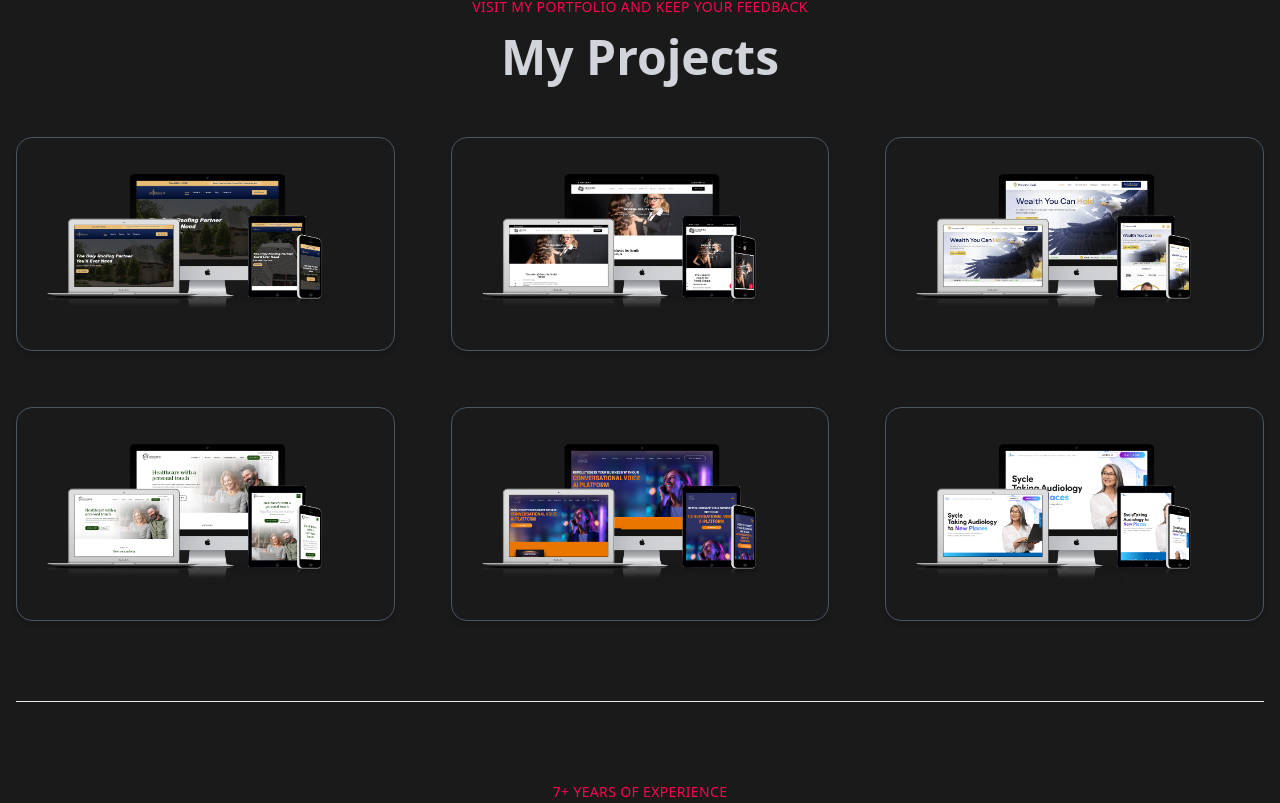
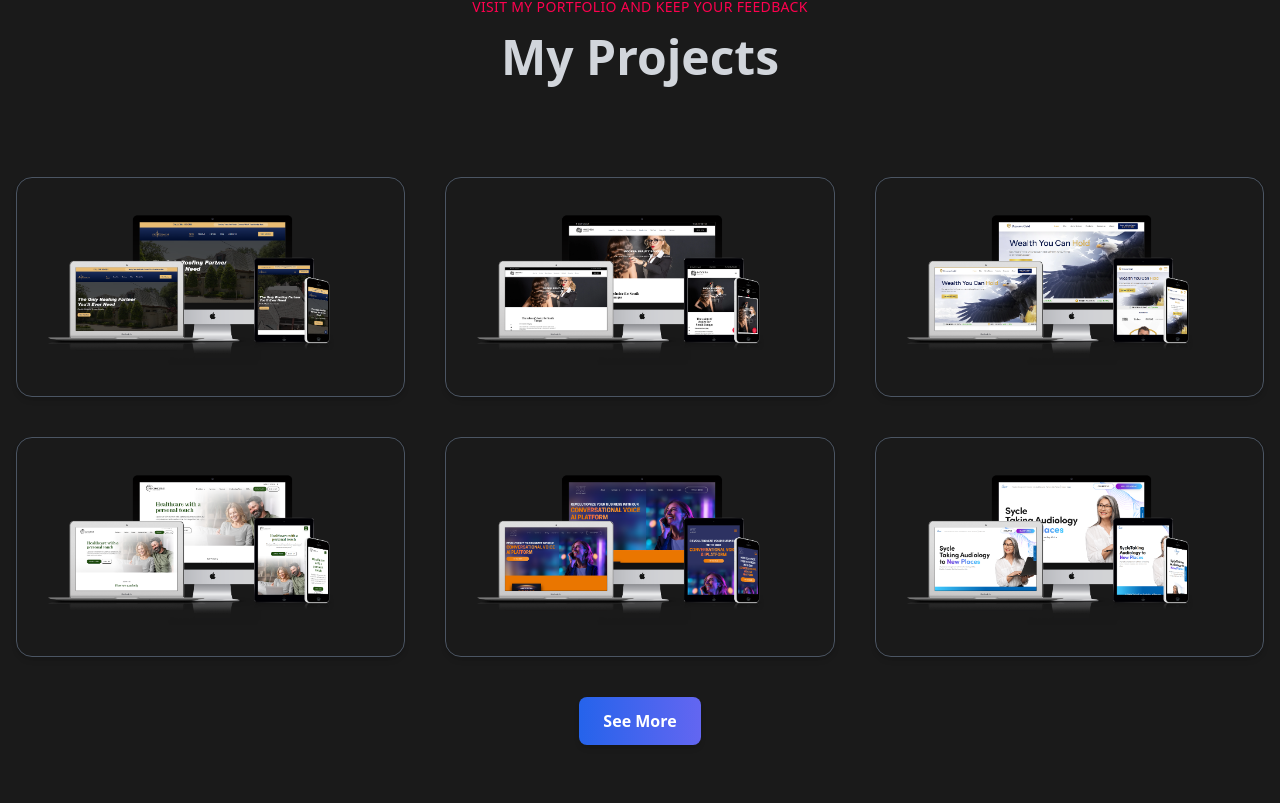
Before and after one commit to Zeshig01/Porfolio, a React (Create React App) app: page / in a window 1280 px wide. Shown: the part 1897-2700 px from the top of the page. Built offline with nearby package versions, Linux system fonts and the light colour scheme.

Commit message:
added Projects

```diff
--- a/src/components/projects/Projects.js
+++ b/src/components/projects/Projects.js
@@ -1,69 +1,224 @@
-import React from 'react'
-import Title from '../layouts/Title'
-import { projectOne, projectTwo, projectThree, projectFour,projectFive,projectSix } from "../../assets/index";
-import ProjectsCard from './ProjectsCard';
+// // import React from 'react'
+// // import Title from '../layouts/Title'
+// // import { projectOne, projectTwo, projectThree, projectFour,projectFive,projectSix } from "../../assets/index";
+// // import ProjectsCard from './ProjectsCard';
+
+// // const Projects = () => {
+// //   return (
+// //     <section
+// //       id="projects"
+// //       className="w-full py-20 border-b-[1px] "
+// //     >
+// //       <div className="flex justify-center items-center text-center">
+// //         <Title
+// //           title="VISIT MY PORTFOLIO AND KEEP YOUR FEEDBACK"
+// //           des="My Projects"
+// //         />
+// //       </div>
+// //       <div className="grid grid-cols-1 md:grid-cols-2 xl:grid-cols-3 gap-6 xl:gap-14">
+
+// //         <ProjectsCard
+// //           title="CryptoVerse Web"
+// //           des="I created the CryptoVerse website to provide a sleek, responsive platform for showcasing crypto-related services and updates. It features modern UI/UX, real-time data integration, and a seamless user experience tailored for the crypto community."
+// //           src={projectOne}
+// //           link= 'https://cryptoverse-ai.com/'
+// //           git='https://github.com/Zeshig01/SurgicalWeb'
+// //         />
+
+// //         <ProjectsCard
+// //           title="Admin Panal"
+// //           des="I created a comprehensive admin panel for managing user information, attendance tracking, and detailed salary reports. This system ensures efficient employee data handling and payroll management."
+// //           src={projectTwo}
+// //           link= 'https://admin-panal-nine.vercel.app/'
+// //           git='https://github.com/Zeshig01/Admin_Panal'
+// //         />
+
+// //         <ProjectsCard
+// //           title="Zocean Solution"
+// //           des=" I developed a professional website for the company to enhance its online presence and showcase its services. The site is user-friendly, responsive, and designed to attract and engage potential clients."
+// //           src={projectThree}
+// //           link= 'https://zocean.vercel.app/'
+// //           git='https://github.com/Zeshig01/newone'
+// //         />
+// //         <ProjectsCard
+// //           title="OrbitX"
+// //           des=" In the NASA Space Hackathon, we developed an innovative project focused on utilizing AI-driven models to analyze space data for enhanced exploration and navigation. Our approach aims to optimize resource management and decision-making for future space missions."
+// //           src={projectFour}
+// //           link= 'https://orbit-x.vercel.app/'
+// //           git='https://github.com/Zeshig01/Eziline'
+// //         />
+// //         <ProjectsCard
+// //           title="SiteBuilder"
+// //           des="It leverages AI to generate and display code snippets instantly using the Together AI LLaMA API and HELICONE API. The application also includes a sandbox feature that allows users to easily transfer code into a live editor, saving valuable time during development."
+// //           src={projectFive}
+// //           link= 'https://zeshi-the-brand.vercel.app/'
+// //           git='https://github.com/Zeshig01/Eziline'
+// //         />
+// //         <ProjectsCard
+// //           title="Intervuo"
+// //           des="This is an AI-powered interviewer bot developed by Team Pathfinder to revolutionize the recruitment process. Our bot conducts interviews autonomously, providing a consistent and efficient way to assess candidates without human intervention."
+// //           src={projectSix}
+// //           link= 'https://voca-mind.vercel.app/'
+// //           git='https://github.com/Zeshig01/Eziline'
+// //         />
+// //       </div>
+// //     </section>
+// //   );
+// // }
+
+// // export default Projects
+
+// import React from "react";
+// import Title from "../layouts/Title";
+// import {
+//   projectOne,
+//   projectTwo,
+//   projectThree,
+//   projectFour,
+//   projectFive,
+//   projectSix,
+//   projectSeven,
+//   projectEight,
+//   projectNine,
+//   projectTen,
+//   projectEleven,
+//   projectTwelve,
+//   projectThirteen,
+//   projectFourteen,
+//   projectFifteen,
+//   projectSixteen,
+// } from "../../assets/index";
+// import ProjectsCard from "./ProjectsCard";
+
+// const Projects = () => {
+//   // List of all project data (only image + links)
+//   const projects = [
+//     { src: projectOne, link: "https://cryptoverse-ai.com/", git: "https://github.com/Zeshig01/SurgicalWeb" },
+//     { src: projectTwo, link: "https://admin-panal-nine.vercel.app/", git: "https://github.com/Zeshig01/Admin_Panal" },
+//     { src: projectThree, link: "https://zocean.vercel.app/", git: "https://github.com/Zeshig01/newone" },
+//     { src: projectFour, link: "https://orbit-x.vercel.app/", git: "https://github.com/Zeshig01/Eziline" },
+//     { src: projectFive, link: "https://zeshi-the-brand.vercel.app/", git: "https://github.com/Zeshig01/Eziline" },
+//     { src: projectSix, link: "https://voca-mind.vercel.app/", git: "https://github.com/Zeshig01/Eziline" },
+//     { src: projectSeven, link: "#", git: "#" },
+//     { src: projectEight, link: "#", git: "#" },
+//     { src: projectNine, link: "#", git: "#" },
+//     { src: projectTen, link: "#", git: "#" },
+//     { src: projectEleven, link: "#", git: "#" },
+//     { src: projectTwelve, link: "#", git: "#" },
+//     { src: projectThirteen, link: "#", git: "#" },
+//     { src: projectFourteen, link: "#", git: "#" },
+//     { src: projectFifteen, link: "#", git: "#" },
+//     { src: projectSixteen, link: "#", git: "#" },
+//   ];
+
+//   return (
+//     <section id="projects" className="w-full py-20 border-b border-gray-700">
+//       {/* Section Title */}
+//       <div className="flex justify-center items-center text-center mb-10">
+//         <Title
+//           title="VISIT MY PORTFOLIO AND KEEP YOUR FEEDBACK"
+//           des="My Projects"
+//         />
+//       </div>
+
+//       {/* Project Grid */}
+//       <div className="grid grid-cols-1 sm:grid-cols-2 xl:grid-cols-3 gap-6 xl:gap-10">
+//         {projects.map((project, index) => (
+//           <ProjectsCard
+//             key={index}
+//             src={project.src}
+//             link={project.link}
+//             git={project.git}
+//           />
+//         ))}
+//       </div>
+//     </section>
+//   );
+// };
+
+// export default Projects;
+
+import React, { useState } from "react";
+import Title from "../layouts/Title";
+import {
+  projectOne,
+  projectTwo,
+  projectThree,
+  projectFour,
+  projectFive,
+  projectSix,
+  projectSeven,
+  projectEight,
+  projectNine,
+  projectTen,
+  projectEleven,
+  projectTwelve,
+  projectThirteen,
+  projectFourteen,
+  projectFifteen,
+  projectSixteen,
+} from "../../assets/index";
+import ProjectsCard from "./ProjectsCard";
 
 const Projects = () => {
+  const [showAll, setShowAll] = useState(false);
+
+  // All your projects here
+  const projects = [
+    { src: projectOne, link: "https://cryptoverse-ai.com/", git: "https://github.com/Zeshig01/SurgicalWeb" },
+    { src: projectTwo, link: "https://admin-panal-nine.vercel.app/", git: "https://github.com/Zeshig01/Admin_Panal" },
+    { src: projectThree, link: "https://zocean.vercel.app/", git: "https://github.com/Zeshig01/newone" },
+    { src: projectFour, link: "https://orbit-x.vercel.app/", git: "https://github.com/Zeshig01/Eziline" },
+    { src: projectFive, link: "https://zeshi-the-brand.vercel.app/", git: "https://github.com/Zeshig01/Eziline" },
+    { src: projectSix, link: "https://voca-mind.vercel.app/", git: "https://github.com/Zeshig01/Eziline" },
+    { src: projectSeven, link: "#", git: "#" },
+    { src: projectEight, link: "#", git: "#" },
+    { src: projectNine, link: "#", git: "#" },
+    { src: projectTen, link: "#", git: "#" },
+    { src: projectEleven, link: "#", git: "#" },
+    { src: projectTwelve, link: "#", git: "#" },
+    { src: projectThirteen, link: "#", git: "#" },
+    { src: projectFourteen, link: "#", git: "#" },
+    { src: projectFifteen, link: "#", git: "#" },
+    { src: projectSixteen, link: "#", git: "#" },
+  ];
+
+  // Show only first 6 or all
+  const visibleProjects = showAll ? projects : projects.slice(0, 6);
+
   return (
-    <section
-      id="projects"
-      className="w-full py-20 border-b-[1px] "
-    >
-      <div className="flex justify-center items-center text-center">
+    <section id="projects" className="w-full py-20 border-b border-gray-700">
+      {/* Section Title */}
+      <div className="flex justify-center items-center text-center mb-10">
         <Title
           title="VISIT MY PORTFOLIO AND KEEP YOUR FEEDBACK"
           des="My Projects"
         />
       </div>
-      <div className="grid grid-cols-1 md:grid-cols-2 xl:grid-cols-3 gap-6 xl:gap-14">
 
-        <ProjectsCard
-          title="CryptoVerse Web"
-          des="I created the CryptoVerse website to provide a sleek, responsive platform for showcasing crypto-related services and updates. It features modern UI/UX, real-time data integration, and a seamless user experience tailored for the crypto community."
-          src={projectOne}
-          link= 'https://cryptoverse-ai.com/'
-          git='https://github.com/Zeshig01/SurgicalWeb'
-        />
+      {/* Projects Grid */}
+      <div className="grid grid-cols-1 sm:grid-cols-2 xl:grid-cols-3 gap-6 xl:gap-10 transition-all duration-500">
+        {visibleProjects.map((project, index) => (
+          <ProjectsCard
+            key={index}
+            src={project.src}
+            link={project.link}
+            git={project.git}
+          />
+        ))}
+      </div>
 
-        <ProjectsCard
-          title="Admin Panal"
-          des="I created a comprehensive admin panel for managing user information, attendance tracking, and detailed salary reports. This system ensures efficient employee data handling and payroll management."
-          src={projectTwo}
-          link= 'https://admin-panal-nine.vercel.app/'
-          git='https://github.com/Zeshig01/Admin_Panal'
-        />
-
-        <ProjectsCard
-          title="Zocean Solution"
-          des=" I developed a professional website for the company to enhance its online presence and showcase its services. The site is user-friendly, responsive, and designed to attract and engage potential clients."
-          src={projectThree}
-          link= 'https://zocean.vercel.app/'
-          git='https://github.com/Zeshig01/newone'
-        />
-        <ProjectsCard
-          title="OrbitX"
-          des=" In the NASA Space Hackathon, we developed an innovative project focused on utilizing AI-driven models to analyze space data for enhanced exploration and navigation. Our approach aims to optimize resource management and decision-making for future space missions."
-          src={projectFour}
-          link= 'https://orbit-x.vercel.app/'
-          git='https://github.com/Zeshig01/Eziline'
-        />
-        <ProjectsCard
-          title="SiteBuilder"
-          des="It leverages AI to generate and display code snippets instantly using the Together AI LLaMA API and HELICONE API. The application also includes a sandbox feature that allows users to easily transfer code into a live editor, saving valuable time during development."
-          src={projectFive}
-          link= 'https://zeshi-the-brand.vercel.app/'
-          git='https://github.com/Zeshig01/Eziline'
-        />
-        <ProjectsCard
-          title="Intervuo"
-          des="This is an AI-powered interviewer bot developed by Team Pathfinder to revolutionize the recruitment process. Our bot conducts interviews autonomously, providing a consistent and efficient way to assess candidates without human intervention."
-          src={projectSix}
-          link= 'https://voca-mind.vercel.app/'
-          git='https://github.com/Zeshig01/Eziline'
-        />
+      {/* See More / Show Less Button */}
+      <div className="flex justify-center mt-10">
+        <button
+          onClick={() => setShowAll(!showAll)}
+          className="bg-gradient-to-r from-blue-600 to-indigo-500 hover:from-blue-700 hover:to-indigo-600 text-white font-semibold px-6 py-3 rounded-lg shadow-md hover:shadow-lg transition-all duration-300"
+        >
+          {showAll ? "Show Less" : "See More"}
+        </button>
       </div>
     </section>
   );
-}
+};
 
-export default Projects
+export default Projects;
--- a/src/components/projects/ProjectsCard.js
+++ b/src/components/projects/ProjectsCard.js
@@ -129,7 +129,6 @@
 
 // export default ProjectsCard;
 
-import React from "react";
 import { FaExternalLinkAlt, FaGithub } from "react-icons/fa";
 
 const ProjectsCard = ({ src, link, git }) => {
```
Also changed, not shown: src/assets/index.js (+25 -0 lines).
